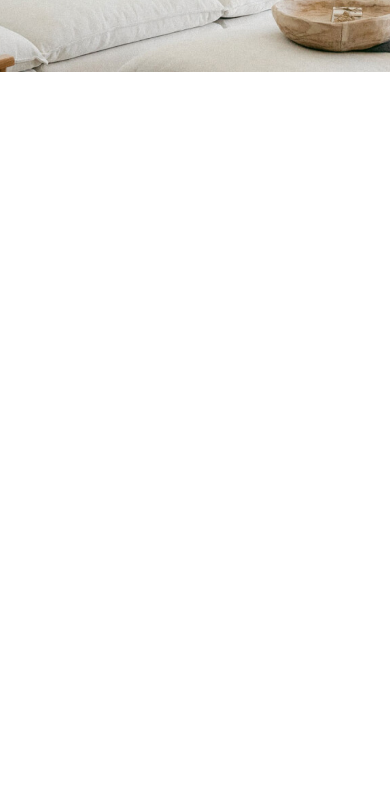
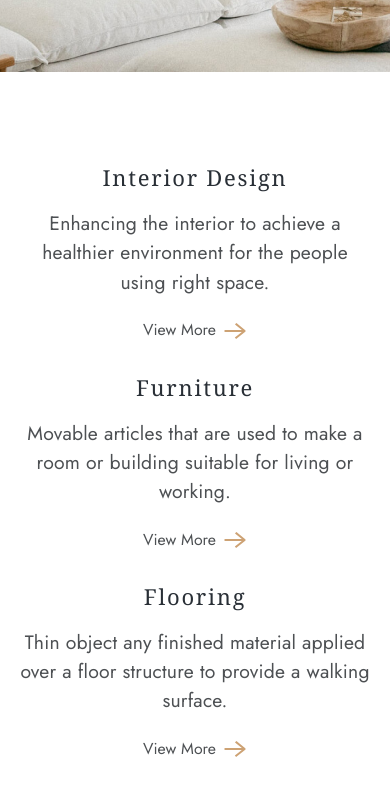
Before and after one commit to Baxodirov2962/Interno-site, a plain HTML site: page index.html in a window 390 px wide. Shown: the part 582-1376 px from the top of the page. Before the commit the page ends 844 px from the top, so only its background shows below. Drawn offline with Linux system fonts and the light colour scheme.

Commit message:
add information styles html and css

```diff
--- a/css/main.css
+++ b/css/main.css
@@ -75,7 +75,7 @@ body {
     font-weight: 400;
     font-size: 2.2rem;
     line-height: 1.5;
-    letter-spacing: 0.1em;
+    letter-spacing: 0.01em;
     color: var(--text-color);
     background-color: var(--white-bg-color);
 }
@@ -84,6 +84,15 @@ body {
     max-width: 1240px;
     padding: 0 2rem;
     margin: 0 auto;
+}
+/* SECTION TITLE */
+.section-title {
+    font-family: var(--serif);
+    font-weight: 400;
+    font-size: 2.5rem;
+    line-height: 1.56;
+    letter-spacing: normal;
+    color: var(--secondary-color);
 }
 /* HEADER STYLES */
 .header {
@@ -222,6 +231,60 @@ body {
     }
 
 }
+/* INFORMATION STYLES */
+.information {
+    margin-top: 10rem;
+    margin-bottom: 10rem;
+    padding: 7.5rem 4.2rem 7rem;
+}
+.information__list {
+    display: flex;
+    justify-content: space-between;
+    text-align: center;
+}
+.information__item {
+    width: 100%;
+    max-width: 297px;
+}
+.information__item:first-child {
+    width: 100%;
+    max-width: 317px;
+}
+.information__item-title {
+    margin-bottom: 1.7rem;
+    letter-spacing: 0.08em;
+}
+.information__item:not(:last-child) {
+    margin-right: 2rem;
+}
+.information__text {
+    margin-bottom: 3.5rem;
+}
+.information__item:first-child .information__text {
+    margin-bottom: 6.8rem;
+}
+.information__link {
+    display: inline-flex;
+    align-items: center;
+    font-size: 1.8rem;
+    font-weight: 400;
+    line-height: 1.5;
+    letter-spacing: 0.002em;
+    color: var(--text-color);
+}
+.information__link img {
+    width: 24px;
+    height: 17px;
+    object-fit: contain;
+    object-position: center;
+}
+.information__link span {
+    margin-right: 0.8rem;
+}
+.information__link:hover img {
+    animation: arrowAnimation 2s linear;
+}
+/* INFORMATION STYLES END */
 /* HERO SECTION END */
 /* MAIN STYLES END */
 
@@ -233,6 +296,26 @@ body {
 /* RESPONSIVE */
 @media only screen and (max-width: 1200px) {
 
+}
+@media only screen and (max-width: 1095px) {
+    .information__list {
+        flex-wrap: wrap;
+        justify-content: center;
+    }
+    .information__item:first-child {
+        margin-right: 2rem;
+    }
+    .information__item:not(:last-child) {
+        margin-right: 0;
+    }
+    .information__item:last-child {
+        margin-left: auto;
+        margin-right: auto;
+        margin-top: 2rem;
+    }
+    .information__item:first-child .information__text {
+        margin-bottom: 3.5rem;
+    }
 }
 @media only screen and (max-width: 992px) {
     .hero__text {
@@ -255,6 +338,33 @@ body {
         max-width: 450px;
     }
 }
+@media only screen and (max-width: 776px) {
+    .information__list {
+        flex-direction: column;
+        align-items: center;
+    }
+    .information__item {
+        width: 100%;
+        max-width: 500px;
+    }
+    .information__item:first-child {
+        margin-right: 0;
+        width: 100%;
+        max-width: 500px;
+    }
+    .information__item:last-child {
+        margin: 0;
+    }
+    .information__item:not(:first-child) {
+        margin-top: 3rem;
+    }
+    .information__text {
+        margin-bottom: 2rem;
+    }
+    .information__item:first-child .information__text {
+        margin-bottom: 2rem;
+    }
+}
 @media only screen and (max-width: 576px) {
     .hero {
         padding: 14rem 0 20rem;
@@ -264,6 +374,9 @@ body {
     }
     .hero__text {
         max-width: 400px;
+    }
+    .information {
+        padding: 0;
     }
 }
 @media only screen and (max-width: 480px) {
--- a/index.html
+++ b/index.html
@@ -63,6 +63,41 @@
         </section>
         <!-- HERO END -->
 
+        <!-- INFORMATION STYLES -->
+        <div class="information">
+            <div class="container information__container">
+                <ul class="information__list">
+                    <!-- INFORMATION ONE -->
+                    <li class="information__item">
+                        <h3 class="information__item-title section-title">Interior Design</h3>
+                        <p class="information__text">Enhancing the interior to achieve a healthier environment for the people using right space.</p>
+                        <a href="#" class="information__link">
+                            <span>View More</span>
+                            <img src="./images/svg/arrow-right.svg" alt="arrow right" width="24" height="17">
+                        </a>
+                    </li>
+                    <!-- INFORMATION two -->
+                    <li class="information__item">
+                        <h3 class="information__item-title section-title">Furniture</h3>
+                        <p class="information__text">Movable articles that are used to make a room or building suitable for living or working.</p>
+                        <a href="#" class="information__link">
+                            <span>View More</span>
+                            <img src="./images/svg/arrow-right.svg" alt="arrow right" width="24" height="17">
+                        </a>
+                    </li>
+                    <!-- INFORMATION THREE -->
+                    <li class="information__item">
+                        <h3 class="information__item-title section-title">Flooring</h3>
+                        <p class="information__text">Thin object any finished material applied over a floor structure to provide a walking surface.</p>
+                        <a href="#" class="information__link">
+                            <span>View More</span>
+                            <img src="./images/svg/arrow-right.svg" alt="arrow right" width="24" height="17">
+                        </a>
+                    </li>
+                </ul>
+            </div>
+        </div>
+        <!-- INFORMATION STYLES END -->
     </main>
     <!-- MAIN STYLES END -->
 </body>
```
Also changed, not shown: images/svg/arrow-right.svg (added), 1 other file.
